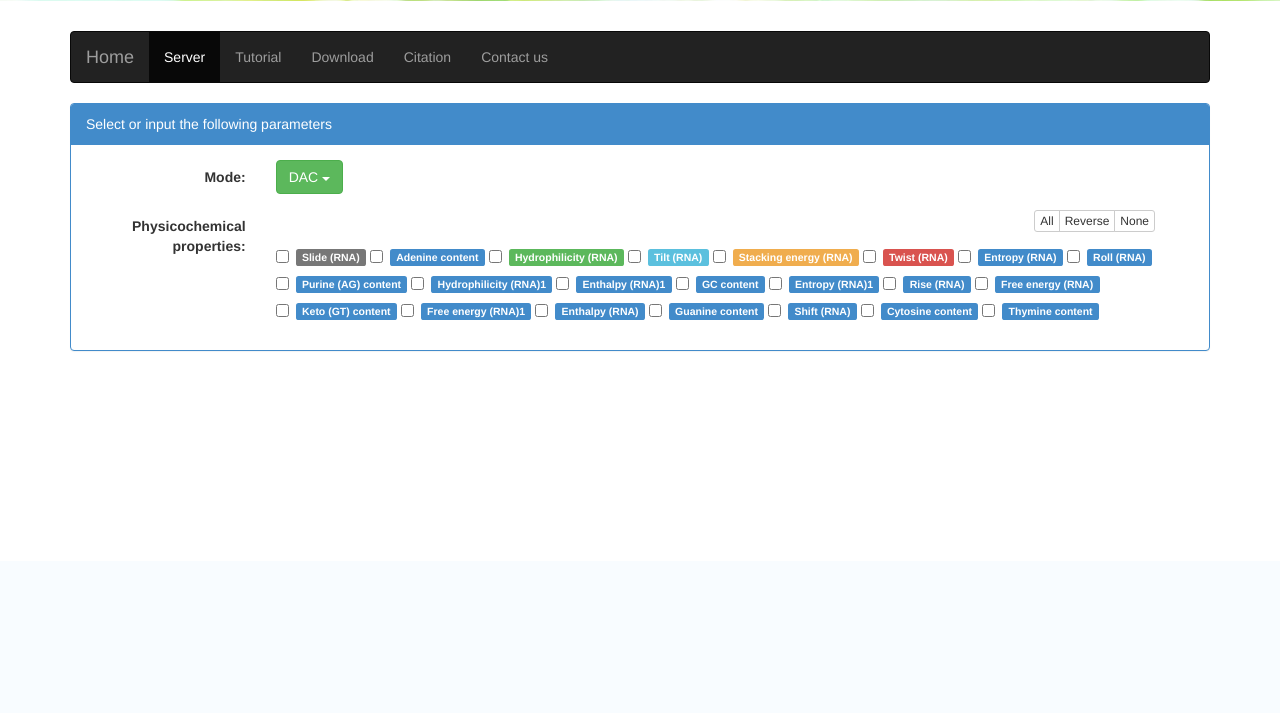
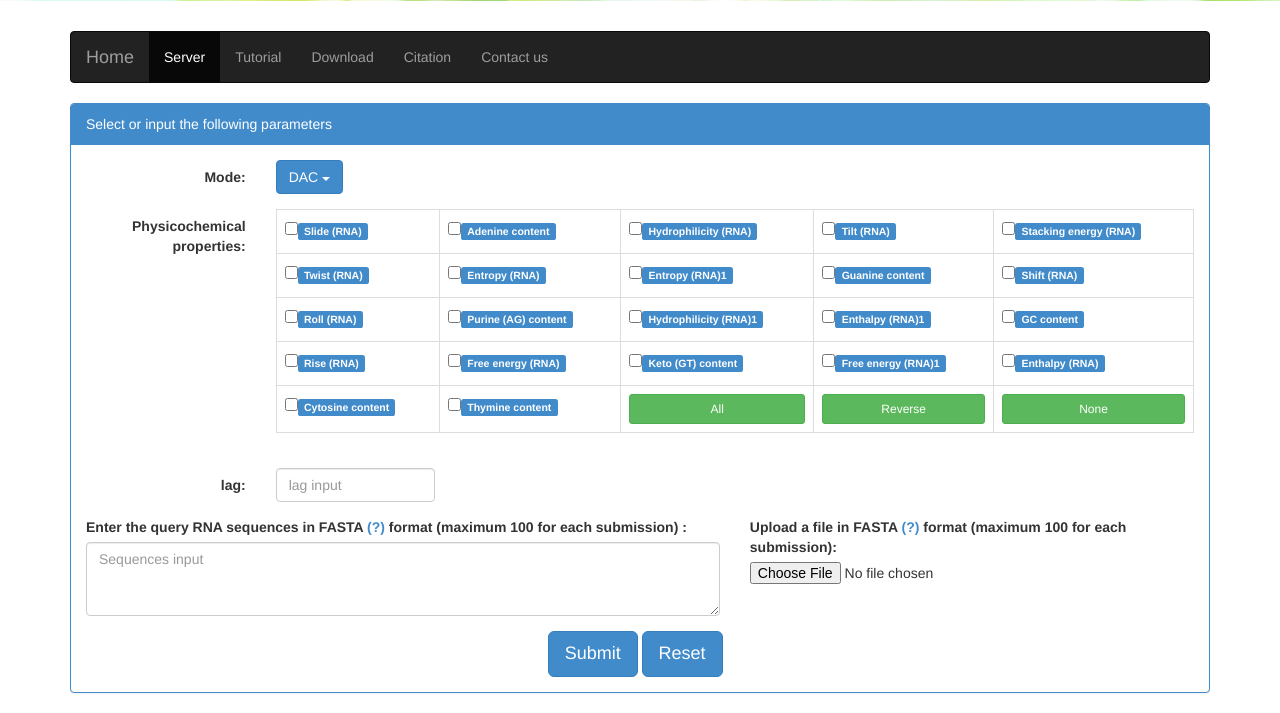
Before and after one commit to liufule12/repRNA_Web, a Flask app: page /RNA/DAC/ in a window 1280 px wide. Shown: the part 239-952 px from the top of the page. Before the commit the page ends 590 px from the top, so only its background shows below. Run offline with Flask 2, Linux system fonts and the light colour scheme; some libraries are stand-ins or nearby versions.

Commit message:
update UI.

```diff
--- /dev/null
+++ b/webserver/static/js/myjs.js
@@ -0,0 +1,31 @@
+/**
+ * Created by aleeee on 15-1-19.
+ */
+
+
+function checkAll(){
+    var indices = document.getElementsByTagName("input");
+    for (var i = 0; i < indices.length; i++) {
+        if(indices[i].type == "checkbox")
+            indices[i].checked = true;
+    }
+}
+
+function checkRev(){
+        var indices = document.getElementsByTagName("input");
+        for (var i = 0; i < indices.length; i++){
+            if(indices[i].type == "checkbox")
+                if(indices[i].checked == true)
+                    indices[i].checked = false;
+                else
+                    indices[i].checked = true;
+        }
+    }
+
+function checkNone(){
+    var indices = document.getElementsByTagName("input");
+    for (var i = 0; i < indices.length; i++){
+        if(indices[i].type == "checkbox")
+            indices[i].checked = false;
+    }
+}
--- a/webserver/templates/RNA.html
+++ b/webserver/templates/RNA.html
@@ -12,9 +12,6 @@
 {% endblock %}
 
 {% block content %}
-
-
-
     <div class="panel panel-primary">
         <div class="panel-heading">
             Select or input the following parameters
@@ -25,7 +22,7 @@
                     <div class="form-group">
                         <label class="col-sm-2 control-label">Mode:</label>
                         <div class="btn-group col-lg-3">
-                            <button type="button" class="btn btn-success dropdown-toggle" data-toggle="dropdown">
+                            <button type="button" class="btn btn-primary dropdown-toggle" data-toggle="dropdown">
                                 {{ mode }} <span class="caret"></span>
                             </button>
                             <ul class="dropdown-menu" role="menu">
@@ -34,7 +31,7 @@
                                 <li><a href="/RNA/DCC/">DCC</a></li>
                                 <li><a href="/RNA/DACC/">DACC</a></li>
                                 <li><a href="/RNA/Triplet/">Triplet</a></li>
-                                <li><a href="/RNA/iMcRNA/">iMcRNA</a></li>
+                                <li><a href="/RNA/iMcRNA-PseSSC/">iMcRNA-PseSSC</a></li>
                                 <li><a href="/RNA/iMiRNA-PseDPC/">iMiRNA-PseDPC</a></li>
                                 <li><a href="/RNA/PC-PseDNC-General/">PC-PseDNC-General</a></li>
                                 <li><a href="/RNA/SC-PseDNC-General/">SC-PseDNC-General</a></li>
@@ -47,8 +44,26 @@
                     {% if mode == 'kmer' %}
                         <div class="form-group">
                             <label class="col-sm-2 control-label">k:</label>
-                            <div class="col-sm-1">
-                                <input type="number" class="form-control" name="k">
+                            <div class="col-sm-2">
+                                <input type="number" class="form-control" placeholder="k input" name="k">
+                            </div>
+                        </div>
+                    {% endif %}
+
+                    {% if mode == 'iMcRNA-PseSSC' %}
+                        <div class="form-group">
+                            <label class="col-sm-2 control-label">n:</label>
+                            <div class="col-sm-2">
+                                <input type="number" class="form-control" placeholder="n input" name="n">
+                            </div>
+                        </div>
+                    {% endif %}
+
+                    {% if mode == 'iMiRNA-PseDPC' %}
+                        <div class="form-group">
+                            <label class="col-sm-2 control-label">d:</label>
+                            <div class="col-sm-2">
+                                <input type="number" class="form-control" placeholder="d input" name="d">
                             </div>
                         </div>
                     {% endif %}
@@ -56,84 +71,93 @@
                     {% if mode == 'DAC' or mode == 'DCC' or mode == 'DACC' or mode == 'PC-PseDNC-General' or mode == 'SC-PseDNC-General' %}
                         <div class="form-group">
                             <label class="col-sm-2 control-label">Physicochemical properties:</label>
-                            <div class="col-sm-offset-8 col-sm-2">
-                                <div class="btn-group btn-group-xs">
-                                    <button type="button" class="btn btn-default">All</button>
-                                    <button type="button" class="btn btn-default">Reverse</button>
-                                    <button type="button" class="btn btn-default">None</button>
-                                </div>
-                            </div>
-
-                            <div class="checkbox col-sm-10">
-                                <label class="control-label">
-                                    <input type="checkbox" name="check1"><span class="label label-default">Slide (RNA)</span>
-                                </label>
-                                <label class="control-label">
-                                    <input type="checkbox" name="check1"><span class="label label-primary">Adenine content</span>
-                                </label>
-                                <label class="control-label">
-                                    <input type="checkbox" name="check1"><span class="label label-success">Hydrophilicity (RNA)</span>
-                                </label>
-                                <label class="control-label">
-                                    <input type="checkbox" name="check1"><span class="label label-info">Tilt (RNA)</span>
-                                </label>
-                                <label class="control-label">
-                                    <input type="checkbox" name="check1"><span class="label label-warning">Stacking energy (RNA)</span>
-                                </label>
-                                <label class="control-label">
-                                    <input type="checkbox" name="check1"><span class="label label-danger">Twist (RNA)</span>
-                                </label>
-                                <label class="control-label">
-                                    <input type="checkbox" name="check1"><span class="label label-primary">Entropy (RNA)</span>
-                                </label>
-                                <label class="control-label">
-                                    <input type="checkbox" name="check1"><span class="label label-primary">Roll (RNA)</span>
-                                </label>
-                                <label class="control-label">
-                                    <input type="checkbox" name="check1"><span class="label label-primary">Purine (AG) content</span>
-                                </label>
-                                <label class="control-label">
-                                    <input type="checkbox" name="check1"><span class="label label-primary">Hydrophilicity (RNA)1</span>
-                                </label>
-                                <label class="control-label">
-                                    <input type="checkbox" name="check1"><span class="label label-primary">Enthalpy (RNA)1</span>
-                                </label>
-                                <label class="control-label">
-                                    <input type="checkbox" name="check1"><span class="label label-primary">GC content</span>
-                                </label>
-                                <label class="control-label">
-                                    <input type="checkbox" name="check1"><span class="label label-primary">Entropy (RNA)1</span>
-                                </label>
-                                <label class="control-label">
-                                    <input type="checkbox" name="check1"><span class="label label-primary">Rise (RNA)</span>
-                                </label>
-                                <label class="control-label">
-                                    <input type="checkbox" name="check1"><span class="label label-primary">Free energy (RNA)</span>
-                                </label>
-                                <label class="control-label">
-                                    <input type="checkbox" name="check1"><span class="label label-primary">Keto (GT) content</span>
-                                </label>
-                                <label class="control-label">
-                                    <input type="checkbox" name="check1"><span class="label label-primary">Free energy (RNA)1</span>
-                                </label>
-                                <label class="control-label">
-                                    <input type="checkbox" name="check1"><span class="label label-primary">Enthalpy (RNA)</span>
-                                </label>
-                                <label class="control-label">
-                                    <input type="checkbox" name="check1"><span class="label label-primary">Guanine content</span>
-                                </label>
-                                <label class="control-label">
-                                    <input type="checkbox" name="check1"><span class="label label-primary">Shift (RNA)</span>
-                                </label>
-                                <label class="control-label">
-                                    <input type="checkbox" name="check1"><span class="label label-primary">Cytosine content</span>
-                                </label>
-                                <label class="control-label">
-                                    <input type="checkbox" name="check1"><span class="label label-primary">Thymine content</span>
-                                </label>
+                            <div class="col-sm-10 table-responsive">
+                                <table class="table table-bordered">
+                                    <tr>
+                                        <td><label><input type="checkbox" name="Slide (RNA)"><span class="label label-primary">Slide (RNA)</span></label></td>
+                                        <td><label><input type="checkbox" name="Adenine content"><span class="label label-primary">Adenine content</span></label></td>
+                                        <td><label><input type="checkbox" name="Hydrophilicity (RNA)"><span class="label label-primary">Hydrophilicity (RNA)</span></label></td>
+                                        <td><label><input type="checkbox" name="Tilt (RNA)"><span class="label label-primary">Tilt (RNA)</span></label></td>
+                                        <td><label><input type="checkbox" name="Stacking energy (RNA)"><span class="label label-primary">Stacking energy (RNA)</span></label></td>
+                                    </tr>
+                                    <tr>
+                                        <td><label><input type="checkbox" name="Twist (RNA)"><span class="label label-primary">Twist (RNA)</span></label></td>
+                                        <td><label><input type="checkbox" name="Entropy (RNA)"><span class="label label-primary">Entropy (RNA)</span></label></td>
+                                        <td><label><input type="checkbox" name="Entropy (RNA)1"><span class="label label-primary">Entropy (RNA)1</span></label></td>
+                                        <td><label><input type="checkbox" name="Guanine content"><span class="label label-primary">Guanine content</span></label></td>
+                                        <td><label><input type="checkbox" name="Shift (RNA)"><span class="label label-primary">Shift (RNA)</span></label></td>
+                                    </tr>
+                                    <tr>
+                                        <td><label><input type="checkbox" name="Roll (RNA)"><span class="label label-primary">Roll (RNA)</span></label></td>
+                                        <td><label><input type="checkbox" name="Purine (AG) content"><span class="label label-primary">Purine (AG) content</span></label></td>
+                                        <td><label><input type="checkbox" name="Hydrophilicity (RNA)1"><span class="label label-primary">Hydrophilicity (RNA)1</span></label></td>
+                                        <td><label><input type="checkbox" name="Enthalpy (RNA)1"><span class="label label-primary">Enthalpy (RNA)1</span></label></td>
+                                        <td><label><input type="checkbox" name="GC content"><span class="label label-primary">GC content</span></label></td>
+                                    </tr>
+                                    <tr>
+                                        <td><label><input type="checkbox" name="Rise (RNA)"><span class="label label-primary">Rise (RNA)</span></label></td>
+                                        <td><label><input type="checkbox" name="Free energy (RNA)"><span class="label label-primary">Free energy (RNA)</span></label></td>
+                                        <td><label><input type="checkbox" name="Keto (GT) content"><span class="label label-primary">Keto (GT) content</span></label></td>
+                                        <td><label><input type="checkbox" name="Free energy (RNA)1"><span class="label label-primary">Free energy (RNA)1</span></label></td>
+                                        <td><label><input type="checkbox" name="Enthalpy (RNA)"><span class="label label-primary">Enthalpy (RNA)</span></label></td>
+                                    </tr>
+                                    <tr>
+                                        <td><label><input type="checkbox" name="Cytosine content"><span class="label label-primary">Cytosine content</span></label></td>
+                                        <td><label><input type="checkbox" name="Thymine content"><span class="label label-primary">Thymine content</span></label></td>
+                                        <td><button type="button" class="btn btn-success btn-sm btn-block" onclick="checkAll()">All</button></td>
+                                        <td><button type="button" class="btn btn-success btn-sm btn-block" onclick="checkRev()">Reverse</button></td>
+                                        <td><button type="button" class="btn btn-success btn-sm btn-block" onclick="checkNone()">None</button></td>
+                                    </tr>
+                                </table>
+{#                                        <button type="button" class="btn btn-success btn-sm " onclick="checkAll()">All</button>#}
+{#                                        <button type="button" class="btn btn-success btn-sm " onclick="checkRev()">Reverse</button>#}
+{#                                        <button type="button" class="btn btn-success btn-sm " onclick="checkNone()">None</button>#}
                             </div>
                         </div>
                     {% endif %}
+
+                    {% if mode == 'DAC' or mode == 'DCC' or mode == 'DACC' %}
+                        <div class="form-group">
+                            <label class="col-sm-2 control-label">lag:</label>
+                            <div class="col-sm-2">
+                                <input type="number" class="form-control" placeholder="lag input" name="lag">
+                            </div>
+                        </div>
+                    {% endif %}
+
+                    {% if mode == 'iMcRNA-PseSSC' or mode == 'iMiRNA-PseDPC' or mode == 'PC-PseDNC-General' or mode == 'SC-PseDNC-General' %}
+                        <div class="form-group">
+                            <label class="col-sm-2 control-label">lambda:</label>
+                            <div class="col-sm-2">
+                                <input type="number" class="form-control" placeholder="lambda input" name="lamada">
+                            </div>
+                        </div>
+                    {% endif %}
+
+                    {% if mode == 'iMcRNA-PseSSC' or mode == 'iMiRNA-PseDPC' or mode == 'PC-PseDNC-General' or mode == 'SC-PseDNC-General' %}
+                        <div class="form-group">
+                            <label class="col-sm-2 control-label">w:</label>
+                            <div class="col-sm-2">
+                                <input type="number" class="form-control" placeholder="w input" name="w">
+                            </div>
+                        </div>
+                    {% endif %}
+
+                    <div class="form-group">
+                        <div class="col-sm-7">
+                            <label>Enter the query RNA sequences in FASTA <a href="#" target="_blank">(?)</a> format (maximum 100 for each submission) :</label>
+                            <textarea class="form-control" placeholder="Sequences input" rows="3"></textarea>
+                        </div>
+                        <div class="col-sm-5">
+                            <label>Upload a file in FASTA <a href="#" target="_blank">(?)</a> format (maximum 100 for each submission):</label>
+                            <input type="file" >
+                        </div>
+                    </div>
+
+                    <div class="col-sm-offset-5">
+                        <button type="submit" class="btn btn-primary btn-lg">Submit</button>
+                        <button type="reset" class="btn btn-primary btn-lg">Reset</button>
+                    </div>
 
                 </form>
     </div>
--- a/webserver/templates/base.html
+++ b/webserver/templates/base.html
@@ -9,6 +9,7 @@
     <link href="{{ url_for('static', filename="css/mycss.css") }}" rel="stylesheet">
     <script src="{{ url_for('static', filename="js/jquery-1.11.2.min.js") }}"></script>
     <script src="{{ url_for('static', filename="js/bootstrap.min.js") }}"></script>
+    <script src="{{ url_for('static', filename="js/myjs.js") }}"></script>
 
     <title>repRNA</title>
 </head>
```
